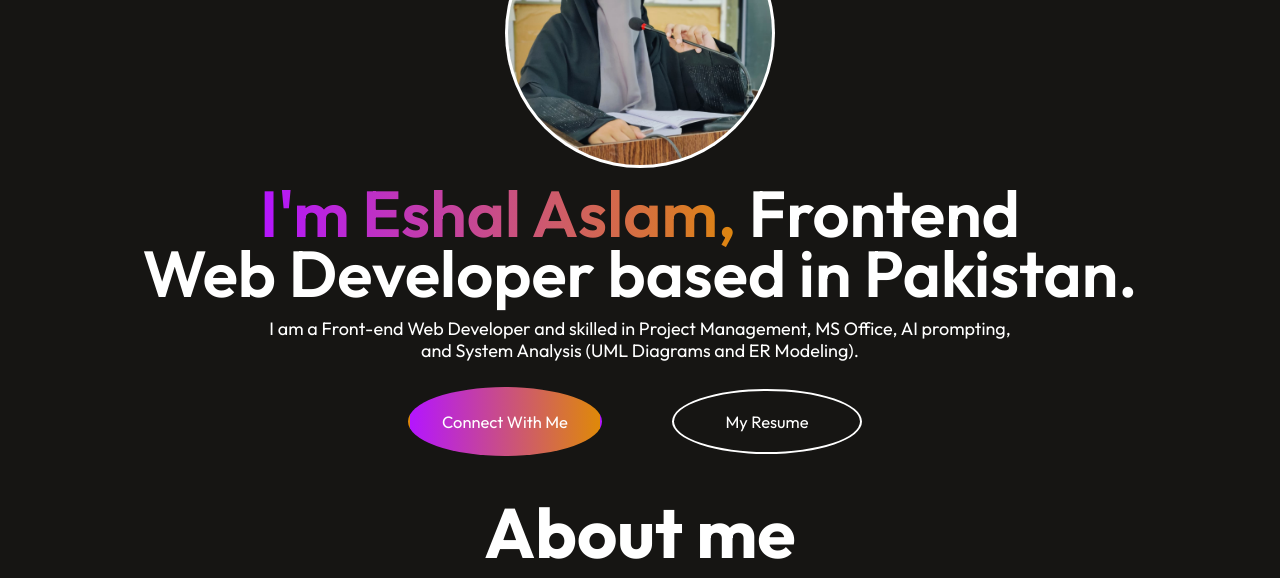
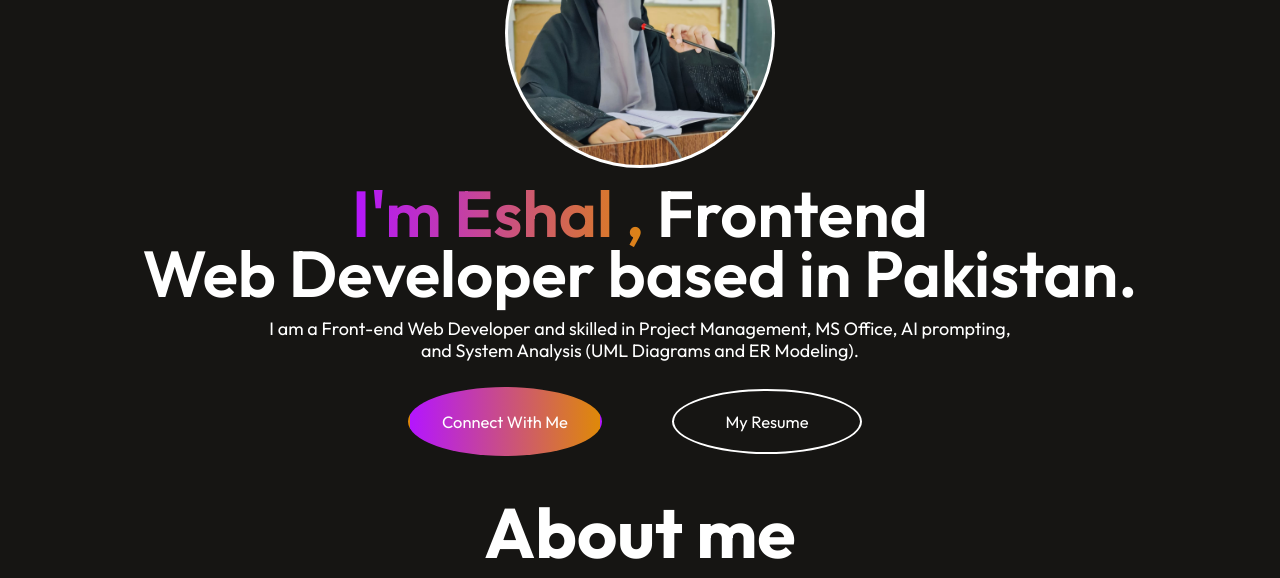
Before and after one commit to Eshal611/Eshal-Portfolio, a plain HTML site: page Eshal-Portfolio/index.html in a window 1280 px wide. Shown: the part 222-800 px from the top of the page. Drawn offline with nearby package versions, Linux system fonts and the light colour scheme.

Commit message:
Updated code

```diff
--- a/Eshal-Portfolio/index.html
+++ b/Eshal-Portfolio/index.html
@@ -68,7 +68,7 @@
     <h1 class="Hlines" id="typewriter">
         <span id="Line1ani">
             <span class="introlineclr">
-                I'm Eshal Aslam,
+                I'm Eshal ,
             </span>
             <span class="pro">Frontend</span><br>
         </span>
```
